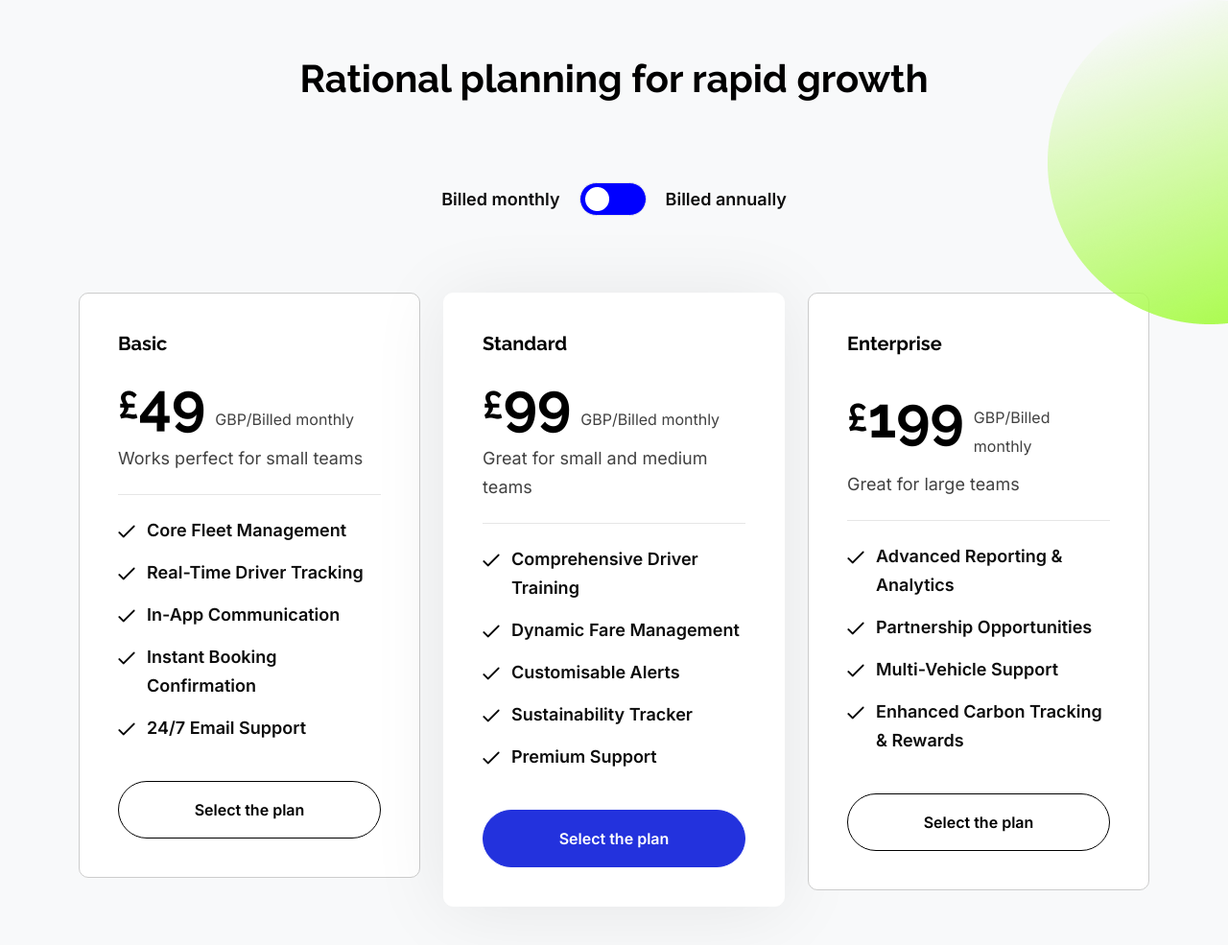
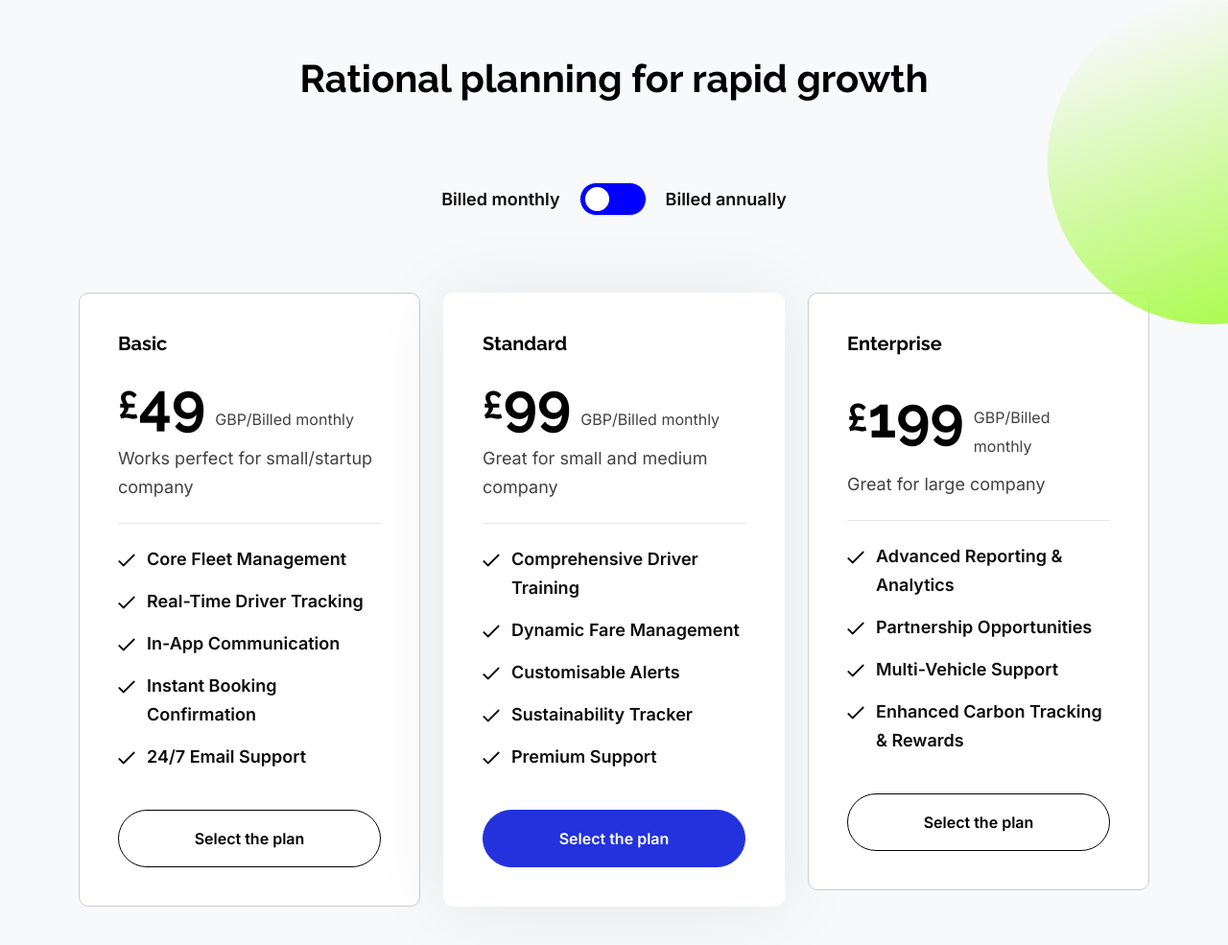
Before and after one commit to ayaturrehman/cabisync.com, a PHP site: page / in a window 1280 px wide. Shown: the part 4762-5747 px from the top of the page at 96% size. Run offline with PHP 8.4, Linux system fonts and the light colour scheme.

Commit message:
webiste maintaice notes

```diff
--- a/index.php
+++ b/index.php
@@ -402,7 +402,7 @@
               <p class="dynamic-value" data-active="GBP/Billed monthly" data-monthly="GBP/Billed monthly" data-yearly="GBP/Billed Yearly"></p>
             </div>
             <div class="zubuz-pricing-description">
-              <p>Works perfect for small teams</p>
+              <p>Works perfect for small/startup company</p>
             </div>
             <div class="zubuz-pricing-body">
               <ul>
@@ -427,7 +427,7 @@
               <p class="dynamic-value" data-active="GBP/Billed monthly" data-monthly="GBP/Billed monthly" data-yearly="GBP/Billed Yearly"></p>
             </div>
             <div class="zubuz-pricing-description">
-              <p>Great for small and medium teams</p>
+              <p>Great for small and medium company</p>
             </div>
             <div class="zubuz-pricing-body">
               <ul>
@@ -452,7 +452,7 @@
               <p class="dynamic-value" data-active="GBP/Billed monthly" data-monthly="GBP/Billed monthly" data-yearly="GBP/Billed Yearly"></p>
             </div>
             <div class="zubuz-pricing-description">
-              <p>Great for large teams</p>
+              <p>Great for large company</p>
             </div>
             <div class="zubuz-pricing-body">
               <ul>
```
